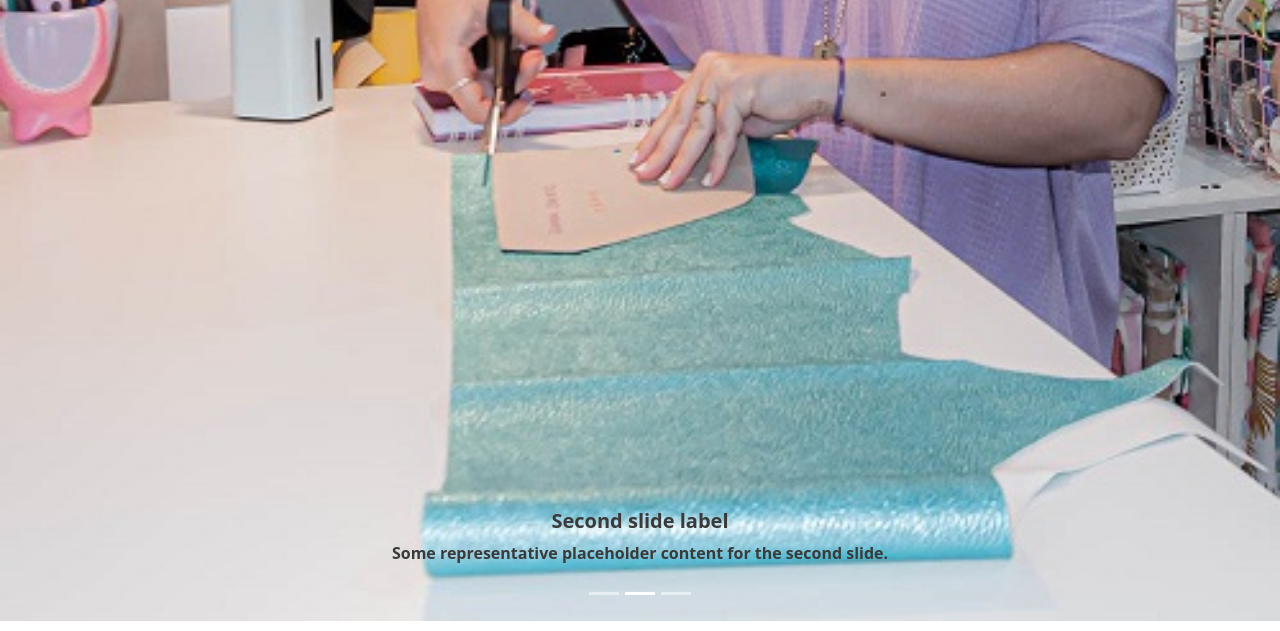
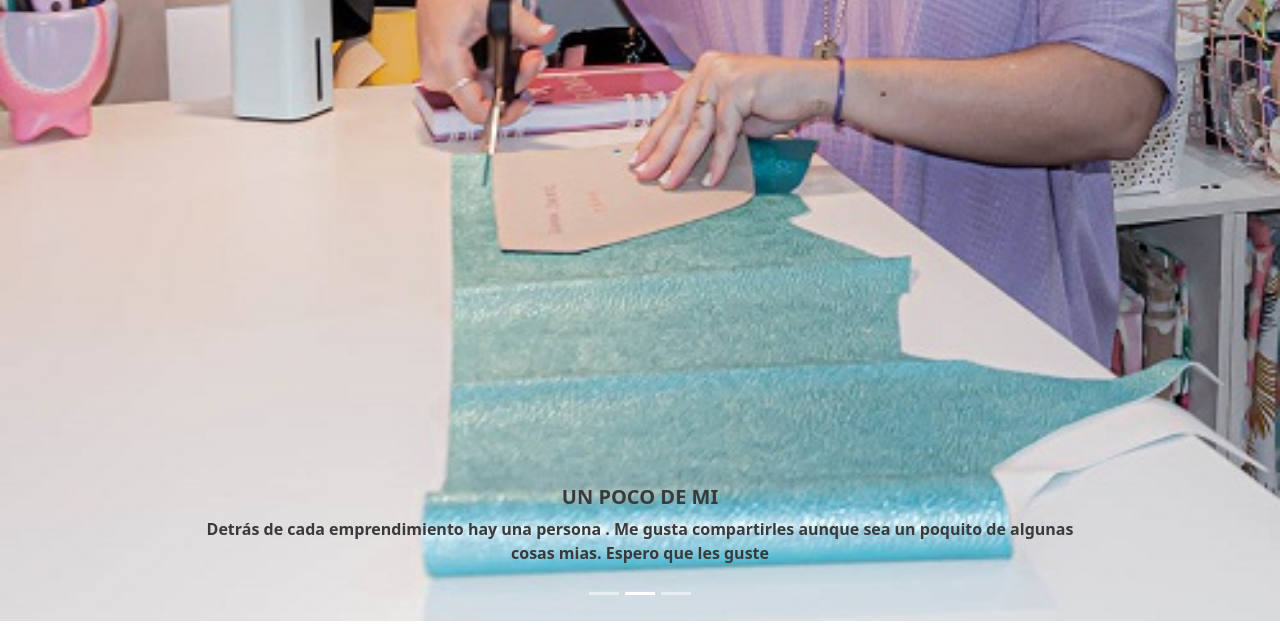
Before and after one commit to NadiaZavi/PRUEBA-LEO, a plain HTML site: page index.html in a window 1280 px wide. Shown: the part 969-1600 px from the top of the page. Drawn offline with nearby package versions, Linux system fonts and the light colour scheme.

Commit message:
TEXTO DE CARRUSEL

```diff
--- a/index.html
+++ b/index.html
@@ -213,11 +213,10 @@ Te cuento que cada producto es realizado por mi a mano y con mucho amor</b>
                                         w-100" alt="...">
                                     <div class="carousel-caption d-none
                                         d-md-block">
-                                        <h5> <b> Second slide label </b></h5>
+                                        <h5> <b> UN POCO DE MI </b></h5>
                                         <p>
-                                            <b> Some representative
-                                            placeholder content for the
-                                            second slide.</b>
+                                            <b> Detrás de cada emprendimiento hay una persona .
+                                                Me gusta compartirles aunque sea un poquito de algunas cosas mias. Espero que les guste</b>
                                         </p>
                                     </div>
                                 </div>
@@ -227,11 +226,9 @@ Te cuento que cada producto es realizado por mi a mano y con mucho amor</b>
                                         w-100" alt="...">
                                     <div class="carousel-caption d-none
                                         d-md-block">
-                                        <h5><b>Third slide label</b></h5>
+                                        <h5><b>PERSONALIZA TUS PRODUCTOS</b></h5>
                                         <p>
-                                            <b> Some representative
-                                            placeholder content for the
-                                            third slide.</b>
+                                            <b> Sabias que en RUOMA , podes pedir tus productos personalizados? Así es, contamos un un servicio de Bordado el cual nos ayuda a que tus productos sean únicos .</b>
                                         </p>
                                     </div>
                                 </div>
```
